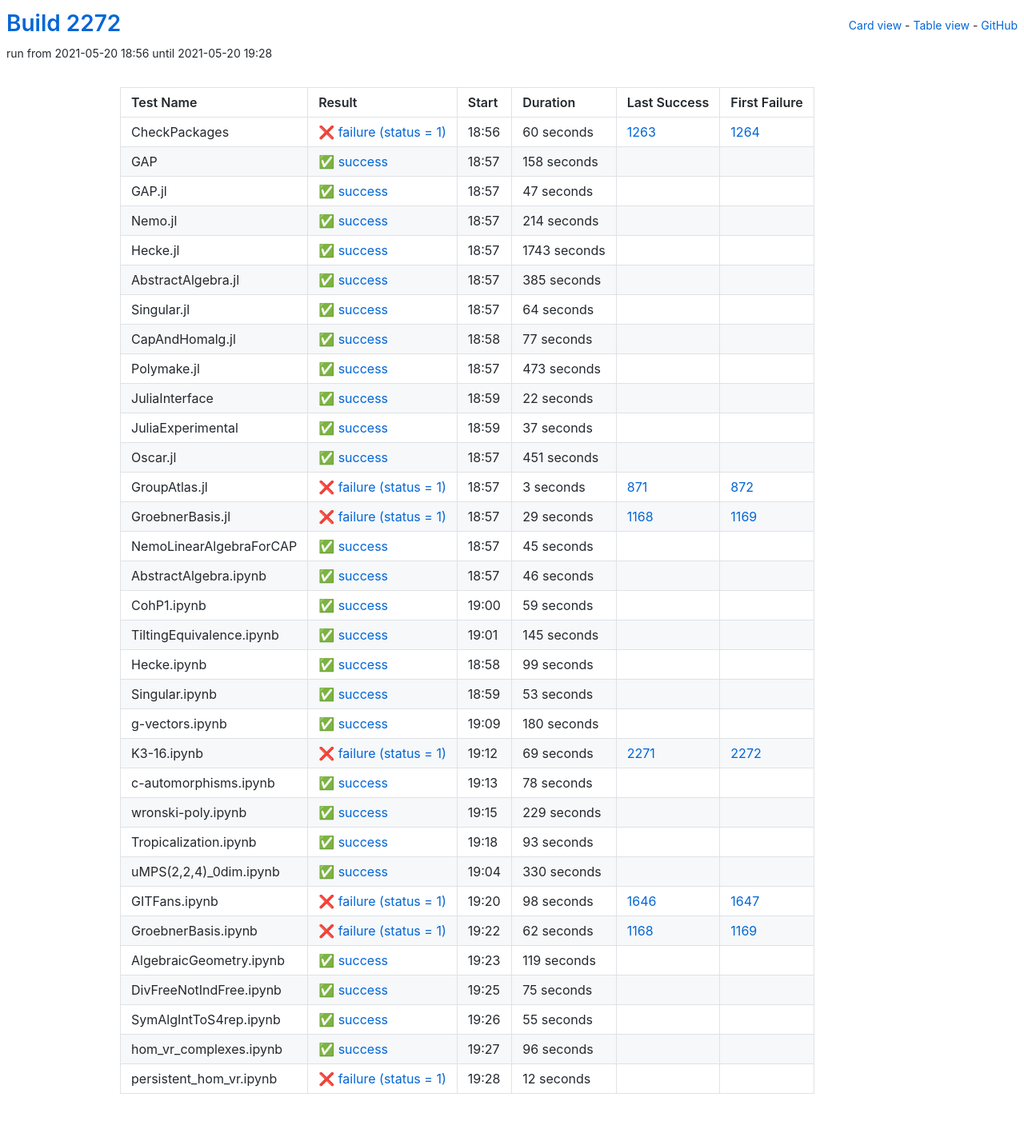
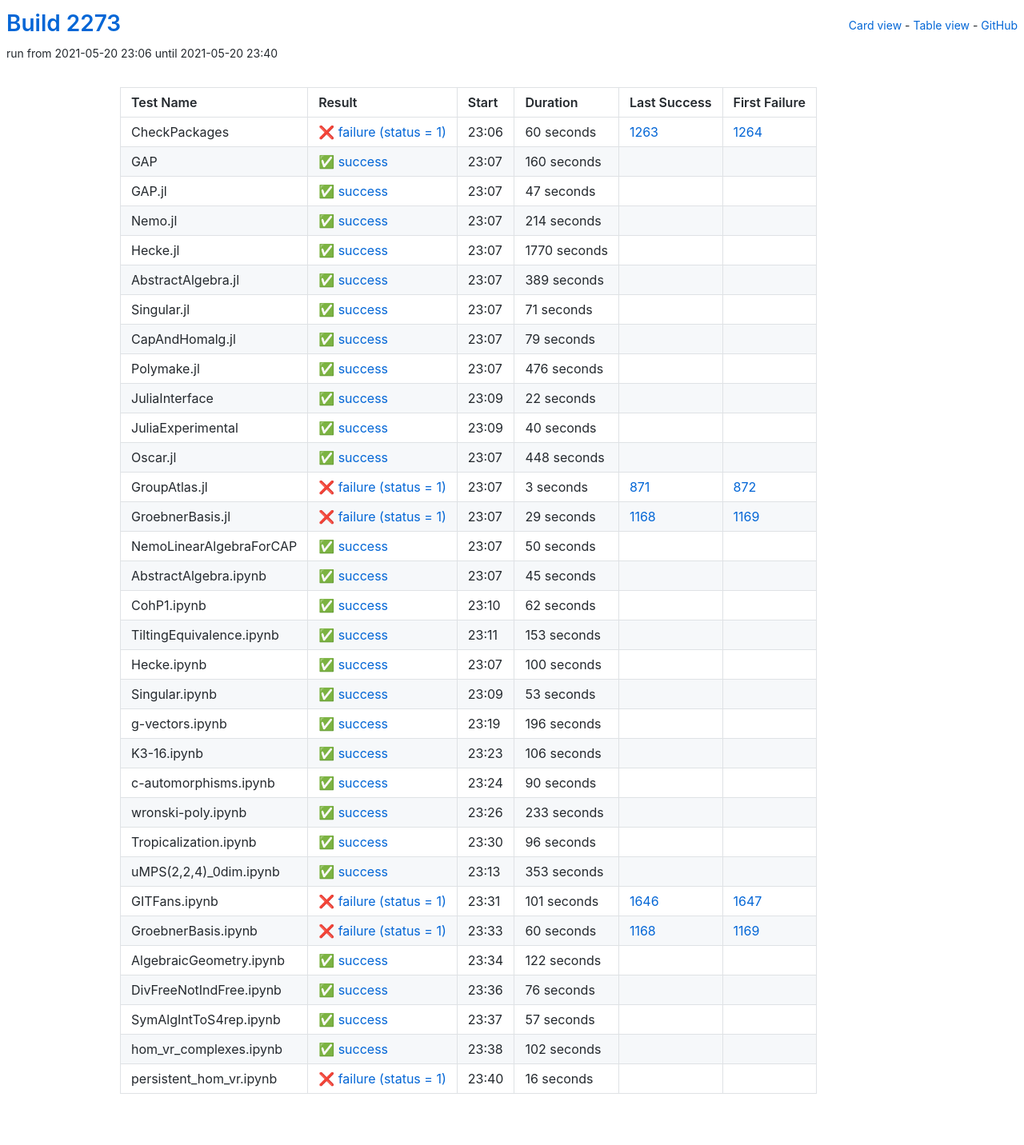
Before and after one commit to oscar-system/oscar-ci-status-stable, a Jekyll site: the page built from table.html, in a window 1280 px wide. Shown: the whole page at 80% size. Built offline with Jekyll 4.4.1, drawn with Linux system fonts in a browser that asks for light colours.

Commit message:
Build #2273

```diff
--- a/_data/ci.yml
+++ b/_data/ci.yml
@@ -1,6 +1,6 @@
 ---
-build: 2272
-build_url: https://oscarci.mathematik.uni-kl.de/job/oscar-stable/2272/
+build: 2273
+build_url: https://oscarci.mathematik.uni-kl.de/job/oscar-stable/2273/
 job: oscar-stable
 organization: oscar-system
 repo: oscar-ci-status-stable
@@ -8,8 +8,8 @@ repourl: https://github.com/oscar-system/oscar-ci-status-stable
 tests:
 - name: CheckPackages
   id: checkpackages
-  log: https://oscarci.mathematik.uni-kl.de/job/oscar-stable/2272/artifact/logs/build-2272/CheckPackages.log
-  start: 2021-05-20 18:56
+  log: https://oscarci.mathematik.uni-kl.de/job/oscar-stable/2273/artifact/logs/build-2273/CheckPackages.log
+  start: 2021-05-20 23:06
   success: false
   exitcode: 1
   status: failure
@@ -20,20 +20,20 @@ tests:
   first_failure_url: https://oscarci.mathematik.uni-kl.de/job/oscar-stable/1264/
 - name: GAP
   id: gap
-  log: https://oscarci.mathematik.uni-kl.de/job/oscar-stable/2272/artifact/logs/build-2272/GAP.log
-  start: 2021-05-20 18:57
+  log: https://oscarci.mathematik.uni-kl.de/job/oscar-stable/2273/artifact/logs/build-2273/GAP.log
+  start: 2021-05-20 23:07
   success: true
   exitcode: 0
   status: success
-  duration: 158
+  duration: 160
   last_success: false
   last_success_url:
   first_failure: false
   first_failure_url:
 - name: GAP.jl
   id: gap-jl
-  log: https://oscarci.mathematik.uni-kl.de/job/oscar-stable/2272/artifact/logs/build-2272/GAP.jl.log
-  start: 2021-05-20 18:57
+  log: https://oscarci.mathematik.uni-kl.de/job/oscar-stable/2273/artifact/logs/build-2273/GAP.jl.log
+  start: 2021-05-20 23:07
   success: true
   exitcode: 0
   status: success
@@ -44,8 +44,8 @@ tests:
   first_failure_url:
 - name: Nemo.jl
   id: nemo-jl
-  log: https://oscarci.mathematik.uni-kl.de/job/oscar-stable/2272/artifact/logs/build-2272/Nemo.jl.log
-  start: 2021-05-20 18:57
+  log: https://oscarci.mathematik.uni-kl.de/job/oscar-stable/2273/artifact/logs/build-2273/Nemo.jl.log
+  start: 2021-05-20 23:07
   success: true
   exitcode: 0
   status: success
@@ -56,68 +56,68 @@ tests:
   first_failure_url:
 - name: Hecke.jl
   id: hecke-jl
-  log: https://oscarci.mathematik.uni-kl.de/job/oscar-stable/2272/artifact/logs/build-2272/Hecke.jl.log
-  start: 2021-05-20 18:57
+  log: https://oscarci.mathematik.uni-kl.de/job/oscar-stable/2273/artifact/logs/build-2273/Hecke.jl.log
+  start: 2021-05-20 23:07
   success: true
   exitcode: 0
   status: success
-  duration: 1743
+  duration: 1770
   last_success: false
   last_success_url:
   first_failure: false
   first_failure_url:
 - name: AbstractAlgebra.jl
   id: abstractalgebra-jl
-  log: https://oscarci.mathematik.uni-kl.de/job/oscar-stable/2272/artifact/logs/build-2272/AbstractAlgebra.jl.log
-  start: 2021-05-20 18:57
+  log: https://oscarci.mathematik.uni-kl.de/job/oscar-stable/2273/artifact/logs/build-2273/AbstractAlgebra.jl.log
+  start: 2021-05-20 23:07
   success: true
   exitcode: 0
   status: success
-  duration: 385
+  duration: 389
   last_success: false
   last_success_url:
   first_failure: false
   first_failure_url:
 - name: Singular.jl
   id: singular-jl
-  log: https://oscarci.mathematik.uni-kl.de/job/oscar-stable/2272/artifact/logs/build-2272/Singular.jl.log
-  start: 2021-05-20 18:57
+  log: https://oscarci.mathematik.uni-kl.de/job/oscar-stable/2273/artifact/logs/build-2273/Singular.jl.log
+  start: 2021-05-20 23:07
   success: true
   exitcode: 0
   status: success
-  duration: 64
+  duration: 71
   last_success: false
   last_success_url:
   first_failure: false
   first_failure_url:
 - name: CapAndHomalg.jl
   id: capandhomalg-jl
-  log: https://oscarci.mathematik.uni-kl.de/job/oscar-stable/2272/artifact/logs/build-2272/CapAndHomalg.jl.log
-  start: 2021-05-20 18:58
+  log: https://oscarci.mathematik.uni-kl.de/job/oscar-stable/2273/artifact/logs/build-2273/CapAndHomalg.jl.log
+  start: 2021-05-20 23:07
   success: true
   exitcode: 0
   status: success
-  duration: 77
+  duration: 79
   last_success: false
   last_success_url:
   first_failure: false
   first_failure_url:
 - name: Polymake.jl
   id: polymake-jl
-  log: https://oscarci.mathematik.uni-kl.de/job/oscar-stable/2272/artifact/logs/build-2272/Polymake.jl.log
-  start: 2021-05-20 18:57
+  log: https://oscarci.mathematik.uni-kl.de/job/oscar-stable/2273/artifact/logs/build-2273/Polymake.jl.log
+  start: 2021-05-20 23:07
   success: true
   exitcode: 0
   status: success
-  duration: 473
+  duration: 476
   last_success: false
   last_success_url:
   first_failure: false
   first_failure_url:
 - name: JuliaInterface
   id: juliainterface
-  log: https://oscarci.mathematik.uni-kl.de/job/oscar-stable/2272/artifact/logs/build-2272/JuliaInterface.log
-  start: 2021-05-20 18:59
+  log: https://oscarci.mathematik.uni-kl.de/job/oscar-stable/2273/artifact/logs/build-2273/JuliaInterface.log
+  start: 2021-05-20 23:09
   success: true
   exitcode: 0
   status: success
@@ -128,32 +128,32 @@ tests:
   first_failure_url:
 - name: JuliaExperimental
   id: juliaexperimental
-  log: https://oscarci.mathematik.uni-kl.de/job/oscar-stable/2272/artifact/logs/build-2272/JuliaExperimental.log
-  start: 2021-05-20 18:59
+  log: https://oscarci.mathematik.uni-kl.de/job/oscar-stable/2273/artifact/logs/build-2273/JuliaExperimental.log
+  start: 2021-05-20 23:09
   success: true
   exitcode: 0
   status: success
-  duration: 37
+  duration: 40
   last_success: false
   last_success_url:
   first_failure: false
   first_failure_url:
 - name: Oscar.jl
   id: oscar-jl
-  log: https://oscarci.mathematik.uni-kl.de/job/oscar-stable/2272/artifact/logs/build-2272/Oscar.jl.log
-  start: 2021-05-20 18:57
+  log: https://oscarci.mathematik.uni-kl.de/job/oscar-stable/2273/artifact/logs/build-2273/Oscar.jl.log
+  start: 2021-05-20 23:07
   success: true
   exitcode: 0
   status: success
-  duration: 451
+  duration: 448
   last_success: false
   last_success_url:
   first_failure: false
   first_failure_url:
 - name: GroupAtlas.jl
   id: groupatlas-jl
-  log: https://oscarci.mathematik.uni-kl.de/job/oscar-stable/2272/artifact/logs/build-2272/GroupAtlas.jl.log
-  start: 2021-05-20 18:57
+  log: https://oscarci.mathematik.uni-kl.de/job/oscar-stable/2273/artifact/logs/build-2273/GroupAtlas.jl.log
+  start: 2021-05-20 23:07
   success: false
   exitcode: 1
   status: failure
@@ -164,8 +164,8 @@ tests:
   first_failure_url: https://oscarci.mathematik.uni-kl.de/job/oscar-stable/872/
 - name: GroebnerBasis.jl
   id: groebnerbasis-jl
-  log: https://oscarci.mathematik.uni-kl.de/job/oscar-stable/2272/artifact/logs/build-2272/GroebnerBasis.jl.log
-  start: 2021-05-20 18:57
+  log: https://oscarci.mathematik.uni-kl.de/job/oscar-stable/2273/artifact/logs/build-2273/GroebnerBasis.jl.log
+  start: 2021-05-20 23:07
   success: false
   exitcode: 1
   status: failure
@@ -176,8 +176,20 @@ tests:
   first_failure_url: https://oscarci.mathematik.uni-kl.de/job/oscar-stable/1169/
 - name: NemoLinearAlgebraForCAP
   id: nemolinearalgebraforcap
-  log: https://oscarci.mathematik.uni-kl.de/job/oscar-stable/2272/artifact/logs/build-2272/NemoLinearAlgebraForCAP.log
-  start: 2021-05-20 18:57
+  log: https://oscarci.mathematik.uni-kl.de/job/oscar-stable/2273/artifact/logs/build-2273/NemoLinearAlgebraForCAP.log
+  start: 2021-05-20 23:07
+  success: true
+  exitcode: 0
+  status: success
+  duration: 50
+  last_success: false
+  last_success_url:
+  first_failure: false
+  first_failure_url:
+- name: AbstractAlgebra.ipynb
+  id: abstractalgebra-ipynb
+  log: https://oscarci.mathematik.uni-kl.de/job/oscar-stable/2273/artifact/logs/build-2273/AbstractAlgebra.ipynb.log
+  start: 2021-05-20 23:07
   success: true
   exitcode: 0
   status: success
@@ -186,58 +198,46 @@ tests:
   last_success_url:
   first_failure: false
   first_failure_url:
-- name: AbstractAlgebra.ipynb
-  id: abstractalgebra-ipynb
-  log: https://oscarci.mathematik.uni-kl.de/job/oscar-stable/2272/artifact/logs/build-2272/AbstractAlgebra.ipynb.log
-  start: 2021-05-20 18:57
+- name: CohP1.ipynb
+  id: cohp1-ipynb
+  log: https://oscarci.mathematik.uni-kl.de/job/oscar-stable/2273/artifact/logs/build-2273/CohP1.ipynb.log
+  start: 2021-05-20 23:10
   success: true
   exitcode: 0
   status: success
-  duration: 46
-  last_success: false
-  last_success_url:
-  first_failure: false
-  first_failure_url:
-- name: CohP1.ipynb
-  id: cohp1-ipynb
-  log: https://oscarci.mathematik.uni-kl.de/job/oscar-stable/2272/artifact/logs/build-2272/CohP1.ipynb.log
-  start: 2021-05-20 19:00
-  success: true
-  exitcode: 0
-  status: success
-  duration: 59
+  duration: 62
   last_success: false
   last_success_url:
   first_failure: false
   first_failure_url:
 - name: TiltingEquivalence.ipynb
   id: tiltingequivalence-ipynb
-  log: https://oscarci.mathematik.uni-kl.de/job/oscar-stable/2272/artifact/logs/build-2272/TiltingEquivalence.ipynb.log
-  start: 2021-05-20 19:01
+  log: https://oscarci.mathematik.uni-kl.de/job/oscar-stable/2273/artifact/logs/build-2273/TiltingEquivalence.ipynb.log
+  start: 2021-05-20 23:11
   success: true
   exitcode: 0
   status: success
-  duration: 145
+  duration: 153
   last_success: false
   last_success_url:
   first_failure: false
   first_failure_url:
 - name: Hecke.ipynb
   id: hecke-ipynb
-  log: https://oscarci.mathematik.uni-kl.de/job/oscar-stable/2272/artifact/logs/build-2272/Hecke.ipynb.log
-  start: 2021-05-20 18:58
+  log: https://oscarci.mathematik.uni-kl.de/job/oscar-stable/2273/artifact/logs/build-2273/Hecke.ipynb.log
+  start: 2021-05-20 23:07
   success: true
   exitcode: 0
   status: success
-  duration: 99
+  duration: 100
   last_success: false
   last_success_url:
   first_failure: false
   first_failure_url:
 - name: Singular.ipynb
   id: singular-ipynb
-  log: https://oscarci.mathematik.uni-kl.de/job/oscar-stable/2272/artifact/logs/build-2272/Singular.ipynb.log
-  start: 2021-05-20 18:59
+  log: https://oscarci.mathematik.uni-kl.de/job/oscar-stable/2273/artifact/logs/build-2273/Singular.ipynb.log
+  start: 2021-05-20 23:09
   success: true
   exitcode: 0
   status: success
@@ -248,140 +248,56 @@ tests:
   first_failure_url:
 - name: g-vectors.ipynb
   id: g-vectors-ipynb
-  log: https://oscarci.mathematik.uni-kl.de/job/oscar-stable/2272/artifact/logs/build-2272/g-vectors.ipynb.log
-  start: 2021-05-20 19:09
+  log: https://oscarci.mathematik.uni-kl.de/job/oscar-stable/2273/artifact/logs/build-2273/g-vectors.ipynb.log
+  start: 2021-05-20 23:19
   success: true
   exitcode: 0
   status: success
-  duration: 180
+  duration: 196
   last_success: false
   last_success_url:
   first_failure: false
   first_failure_url:
 - name: K3-16.ipynb
   id: k3-16-ipynb
-  log: https://oscarci.mathematik.uni-kl.de/job/oscar-stable/2272/artifact/logs/build-2272/K3-16.ipynb.log
-  start: 2021-05-20 19:12
-  success: false
-  exitcode: 1
-  status: failure
-  duration: 69
-  last_success: 2271
-  last_success_url: https://oscarci.mathematik.uni-kl.de/job/oscar-stable/2271/
-  first_failure: 2272
-  first_failure_url: https://oscarci.mathematik.uni-kl.de/job/oscar-stable/2272/
-- name: c-automorphisms.ipynb
-  id: c-automorphisms-ipynb
-  log: https://oscarci.mathematik.uni-kl.de/job/oscar-stable/2272/artifact/logs/build-2272/c-automorphisms.ipynb.log
-  start: 2021-05-20 19:13
+  log: https://oscarci.mathematik.uni-kl.de/job/oscar-stable/2273/artifact/logs/build-2273/K3-16.ipynb.log
+  start: 2021-05-20 23:23
   success: true
   exitcode: 0
   status: success
-  duration: 78
+  duration: 106
+  last_success: false
+  last_success_url:
+  first_failure: false
+  first_failure_url:
+- name: c-automorphisms.ipynb
+  id: c-automorphisms-ipynb
+  log: https://oscarci.mathematik.uni-kl.de/job/oscar-stable/2273/artifact/logs/build-2273/c-automorphisms.ipynb.log
+  start: 2021-05-20 23:24
+  success: true
+  exitcode: 0
+  status: success
+  duration: 90
   last_success: false
   last_success_url:
   first_failure: false
   first_failure_url:
 - name: wronski-poly.ipynb
   id: wronski-poly-ipynb
-  log: https://oscarci.mathematik.uni-kl.de/job/oscar-stable/2272/artifact/logs/build-2272/wronski-poly.ipynb.log
-  start: 2021-05-20 19:15
+  log: https://oscarci.mathematik.uni-kl.de/job/oscar-stable/2273/artifact/logs/build-2273/wronski-poly.ipynb.log
+  start: 2021-05-20 23:26
   success: true
   exitcode: 0
   status: success
-  duration: 229
+  duration: 233
   last_success: false
   last_success_url:
   first_failure: false
   first_failure_url:
 - name: Tropicalization.ipynb
   id: tropicalization-ipynb
-  log: https://oscarci.mathematik.uni-kl.de/job/oscar-stable/2272/artifact/logs/build-2272/Tropicalization.ipynb.log
-  start: 2021-05-20 19:18
-  success: true
-  exitcode: 0
-  status: success
-  duration: 93
-  last_success: false
-  last_success_url:
-  first_failure: false
-  first_failure_url:
-- name: uMPS(2,2,4)_0dim.ipynb
-  id: umps-2-2-4-0dim-ipynb
-  log: https://oscarci.mathematik.uni-kl.de/job/oscar-stable/2272/artifact/logs/build-2272/uMPS-2-2-4-_0dim.ipynb.log
-  start: 2021-05-20 19:04
-  success: true
-  exitcode: 0
-  status: success
-  duration: 330
-  last_success: false
-  last_success_url:
-  first_failure: false
-  first_failure_url:
-- name: GITFans.ipynb
-  id: gitfans-ipynb
-  log: https://oscarci.mathematik.uni-kl.de/job/oscar-stable/2272/artifact/logs/build-2272/GITFans.ipynb.log
-  start: 2021-05-20 19:20
-  success: false
-  exitcode: 1
-  status: failure
-  duration: 98
-  last_success: 1646
-  last_success_url: https://oscarci.mathematik.uni-kl.de/job/oscar-stable/1646/
-  first_failure: 1647
-  first_failure_url: https://oscarci.mathematik.uni-kl.de/job/oscar-stable/1647/
-- name: GroebnerBasis.ipynb
-  id: groebnerbasis-ipynb
-  log: https://oscarci.mathematik.uni-kl.de/job/oscar-stable/2272/artifact/logs/build-2272/GroebnerBasis.ipynb.log
-  start: 2021-05-20 19:22
-  success: false
-  exitcode: 1
-  status: failure
-  duration: 62
-  last_success: 1168
-  last_success_url: https://oscarci.mathematik.uni-kl.de/job/oscar-stable/1168/
-  first_failure: 1169
-  first_failure_url: https://oscarci.mathematik.uni-kl.de/job/oscar-stable/1169/
-- name: AlgebraicGeometry.ipynb
-  id: algebraicgeometry-ipynb
-  log: https://oscarci.mathematik.uni-kl.de/job/oscar-stable/2272/artifact/logs/build-2272/AlgebraicGeometry.ipynb.log
-  start: 2021-05-20 19:23
-  success: true
-  exitcode: 0
-  status: success
-  duration: 119
-  last_success: false
-  last_success_url:
-  first_failure: false
-  first_failure_url:
-- name: DivFreeNotIndFree.ipynb
-  id: divfreenotindfree-ipynb
-  log: https://oscarci.mathematik.uni-kl.de/job/oscar-stable/2272/artifact/logs/build-2272/DivFreeNotIndFree.ipynb.log
-  start: 2021-05-20 19:25
-  success: true
-  exitcode: 0
-  status: success
-  duration: 75
-  last_success: false
-  last_success_url:
-  first_failure: false
-  first_failure_url:
-- name: SymAlgIntToS4rep.ipynb
-  id: symalginttos4rep-ipynb
-  log: https://oscarci.mathematik.uni-kl.de/job/oscar-stable/2272/artifact/logs/build-2272/SymAlgIntToS4rep.ipynb.log
-  start: 2021-05-20 19:26
-  success: true
-  exitcode: 0
-  status: success
-  duration: 55
-  last_success: false
-  last_success_url:
-  first_failure: false
-  first_failure_url:
-- name: hom_vr_complexes.ipynb
-  id: hom-vr-complexes-ipynb
-  log: https://oscarci.mathematik.uni-kl.de/job/oscar-stable/2272/artifact/logs/build-2272/hom_vr_complexes.ipynb.log
-  start: 2021-05-20 19:27
+  log: https://oscarci.mathematik.uni-kl.de/job/oscar-stable/2273/artifact/logs/build-2273/Tropicalization.ipynb.log
+  start: 2021-05-20 23:30
   success: true
   exitcode: 0
   status: success
@@ -390,15 +306,99 @@ tests:
   last_success_url:
   first_failure: false
   first_failure_url:
-- name: persistent_hom_vr.ipynb
-  id: persistent-hom-vr-ipynb
-  log: https://oscarci.mathematik.uni-kl.de/job/oscar-stable/2272/artifact/logs/build-2272/persistent_hom_vr.ipynb.log
-  start: 2021-05-20 19:28
-  success: false
-  exitcode: 1
-  status: failure
-  duration: 12
+- name: uMPS(2,2,4)_0dim.ipynb
+  id: umps-2-2-4-0dim-ipynb
+  log: https://oscarci.mathematik.uni-kl.de/job/oscar-stable/2273/artifact/logs/build-2273/uMPS-2-2-4-_0dim.ipynb.log
+  start: 2021-05-20 23:13
+  success: true
+  exitcode: 0
+  status: success
+  duration: 353
   last_success: false
   last_success_url:
   first_failure: false
   first_failure_url:
+- name: GITFans.ipynb
+  id: gitfans-ipynb
+  log: https://oscarci.mathematik.uni-kl.de/job/oscar-stable/2273/artifact/logs/build-2273/GITFans.ipynb.log
+  start: 2021-05-20 23:31
+  success: false
+  exitcode: 1
+  status: failure
+  duration: 101
+  last_success: 1646
+  last_success_url: https://oscarci.mathematik.uni-kl.de/job/oscar-stable/1646/
+  first_failure: 1647
+  first_failure_url: https://oscarci.mathematik.uni-kl.de/job/oscar-stable/1647/
+- name: GroebnerBasis.ipynb
+  id: groebnerbasis-ipynb
+  log: https://oscarci.mathematik.uni-kl.de/job/oscar-stable/2273/artifact/logs/build-2273/GroebnerBasis.ipynb.log
+  start: 2021-05-20 23:33
+  success: false
+  exitcode: 1
+  status: failure
+  duration: 60
+  last_success: 1168
+  last_success_url: https://oscarci.mathematik.uni-kl.de/job/oscar-stable/1168/
+  first_failure: 1169
+  first_failure_url: https://oscarci.mathematik.uni-kl.de/job/oscar-stable/1169/
+- name: AlgebraicGeometry.ipynb
+  id: algebraicgeometry-ipynb
+  log: https://oscarci.mathematik.uni-kl.de/job/oscar-stable/2273/artifact/logs/build-2273/AlgebraicGeometry.ipynb.log
+  start: 2021-05-20 23:34
+  success: true
+  exitcode: 0
+  status: success
+  duration: 122
+  last_success: false
+  last_success_url:
+  first_failure: false
+  first_failure_url:
+- name: DivFreeNotIndFree.ipynb
+  id: divfreenotindfree-ipynb
+  log: https://oscarci.mathematik.uni-kl.de/job/oscar-stable/2273/artifact/logs/build-2273/DivFreeNotIndFree.ipynb.log
+  start: 2021-05-20 23:36
+  success: true
+  exitcode: 0
+  status: success
+  duration: 76
+  last_success: false
+  last_success_url:
+  first_failure: false
+  first_failure_url:
+- name: SymAlgIntToS4rep.ipynb
+  id: symalginttos4rep-ipynb
+  log: https://oscarci.mathematik.uni-kl.de/job/oscar-stable/2273/artifact/logs/build-2273/SymAlgIntToS4rep.ipynb.log
+  start: 2021-05-20 23:37
+  success: true
+  exitcode: 0
+  status: success
+  duration: 57
+  last_success: false
+  last_success_url:
+  first_failure: false
+  first_failure_url:
+- name: hom_vr_complexes.ipynb
+  id: hom-vr-complexes-ipynb
+  log: https://oscarci.mathematik.uni-kl.de/job/oscar-stable/2273/artifact/logs/build-2273/hom_vr_complexes.ipynb.log
+  start: 2021-05-20 23:38
+  success: true
+  exitcode: 0
+  status: success
+  duration: 102
+  last_success: false
+  last_success_url:
+  first_failure: false
+  first_failure_url:
+- name: persistent_hom_vr.ipynb
+  id: persistent-hom-vr-ipynb
+  log: https://oscarci.mathematik.uni-kl.de/job/oscar-stable/2273/artifact/logs/build-2273/persistent_hom_vr.ipynb.log
+  start: 2021-05-20 23:40
+  success: false
+  exitcode: 1
+  status: failure
+  duration: 16
+  last_success: false
+  last_success_url:
+  first_failure: false
+  first_failure_url:
```
Also changed, not shown: README.md.
